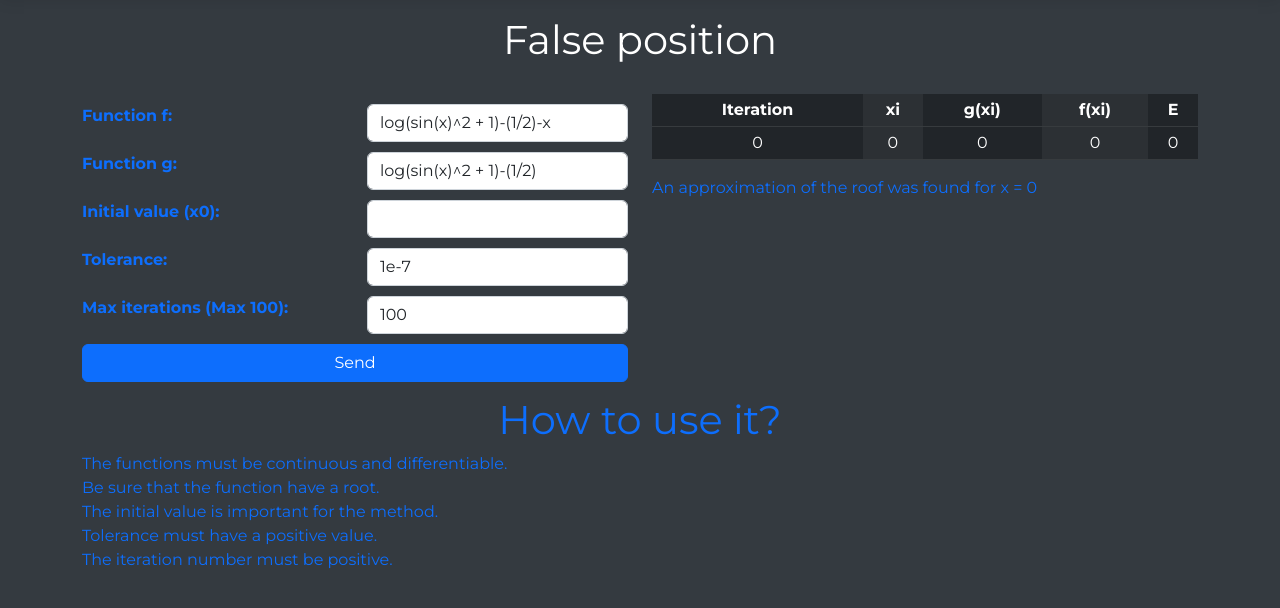
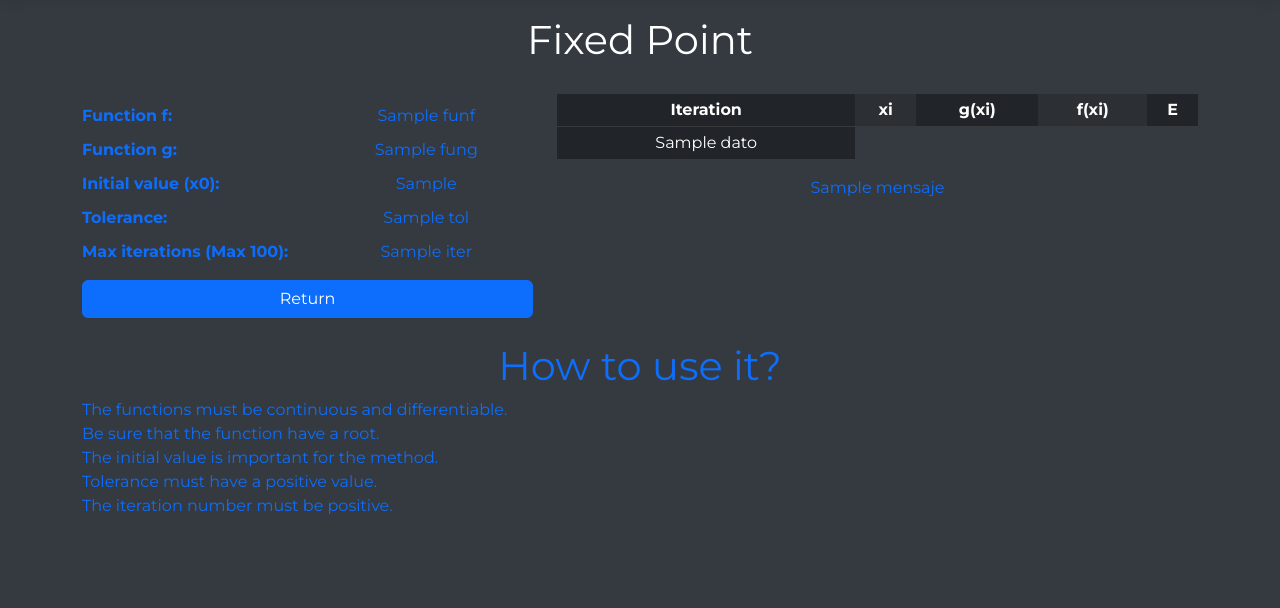
Before and after one commit to cczapatag/NumericalAnalysis, a Django app: template application/templates/fixed-point.html in a window 1280 px wide. Shown: the part 89-697 px from the top of the page. Run offline with Django 3.2, Linux system fonts and the light colour scheme; the template is opened without the code that fills it: most values are stand-ins (such as "Sample title", 1, 10 or a date in 2020); some libraries are stand-ins or nearby versions.

Commit message:
'updates'

```diff
--- a/application/Biseccion.py
+++ b/application/Biseccion.py
@@ -1,4 +1,3 @@
-import pandas as pd
 from math import *
 
 class Biseccion():
@@ -27,8 +26,6 @@ class Biseccion():
         b = float(b)
 
         valorX = { 'x' : a}
-
-        f = f.replace('^', '**')
 
         fa = eval(f, globals(), valorX)
 
--- a/application/ReglaFalsa.py
+++ b/application/ReglaFalsa.py
@@ -1,4 +1,3 @@
-import pandas as pd
 from math import *
 
 class ReglaFalsa():
--- a/application/templates/fixed-point.html
+++ b/application/templates/fixed-point.html
@@ -29,44 +29,86 @@
     </nav>
     <main data-bs-toggle="tooltip" data-bss-tooltip="" class="page landing-page" style="color: var(--bs-blue);background: var(--bs-gray-dark);padding-top: 0px;">
         <div class="container" style="padding-top: 0px;">
-            <h1 class="text-center text-white" style="margin-bottom: 30px;margin-top: 16px;">False position</h1>
+            <h1 class="text-center text-white" style="margin-bottom: 30px;margin-top: 16px;">Fixed Point</h1>
             <div style="display: block;">
                 <div class="row">
-                    <div class="col">
-                        <form method="post">
+                    <div class="col-lg-5" style="padding-bottom: 0px;margin: 0px;margin-bottom: 10px;">
+
+                        {% if datos %}
                             <div style="padding-top: 0px;margin-top: 10px;margin-bottom: 10px;">
                                 <div class="row">
                                     <div class="col-md-6 text-start"><strong>Function f:</strong></div>
-                                    <div class="col-md-6 text-center"><input class="form-control" type="text" value="log(sin(x)^2 + 1)-(1/2)-x"></div>
+                                    <div class="col-md-6 text-center">{{datos.funf}}</strong></div>
                                 </div>
                             </div>
                             <div style="padding-top: 0px;margin-top: 10px;margin-bottom: 10px;">
                                 <div class="row">
                                     <div class="col-md-6 text-start"><strong>Function g:</strong></div>
-                                    <div class="col-md-6 text-center"><input class="form-control" type="text" value="log(sin(x)^2 + 1)-(1/2)"></div>
+                                    <div class="col-md-6 text-center">{{datos.fung}}</strong></div>
                                 </div>
                             </div>
                             <div style="padding-top: 0px;margin-top: 10px;margin-bottom: 10px;">
                                 <div class="row">
                                     <div class="col-md-6 text-start"><strong>Initial value (x0):</strong></div>
-                                    <div class="col-md-6 text-center"><input class="form-control" type="text"></div>
+                                    <div class="col-md-6 text-center">{{datos.x0}}</strong></div>
                                 </div>
                             </div>
                             <div style="padding-top: 0px;margin-top: 10px;margin-bottom: 10px;">
                                 <div class="row">
                                     <div class="col-md-6 text-start"><strong>Tolerance:</strong></div>
-                                    <div class="col-md-6 text-center"><input class="form-control" type="text" value="1e-7"></div>
+                                    <div class="col-md-6 text-center">{{datos.tol}}</strong></div>
                                 </div>
                             </div>
                             <div style="padding-top: 0px;margin-top: 10px;margin-bottom: 10px;">
                                 <div class="row">
                                     <div class="col-md-6 text-start"><strong>Max iterations (Max 100):</strong></div>
-                                    <div class="col-md-6 text-center"><input class="form-control" type="text" value="100"></div>
+                                    <div class="col-md-6 text-center">{{datos.iter}}</strong></div>
                                 </div>
-                            </div><button class="btn btn-primary d-block w-100" type="submit">Send</button>
+                            </div><a class="btn btn-primary d-block w-100" role="button" style="margin-top: 16px;" href="../bisection">Return</a>
+
+                        {% else %}
+
+                            <form method="post">
+
+                                {% csrf_token %}
+
+                                <div style="padding-top: 0px;margin-top: 10px;margin-bottom: 10px;">
+                                    <div class="row">
+                                        <div class="col-md-6 text-start"><strong>Function f:</strong></div>
+                                        <div class="col-md-6 text-center"><input class="form-control" type="text" name="funcionf" value="log(sin(x)^2 + 1)-(1/2)-x" required></div>
+                                    </div>
+                                </div>
+                                <div style="padding-top: 0px;margin-top: 10px;margin-bottom: 10px;">
+                                    <div class="row">
+                                        <div class="col-md-6 text-start"><strong>Function g:</strong></div>
+                                        <div class="col-md-6 text-center"><input class="form-control" type="text" name="funciong" value="log(sin(x)^2 + 1)-(1/2)" required></div>
+                                    </div>
+                                </div>
+                                <div style="padding-top: 0px;margin-top: 10px;margin-bottom: 10px;">
+                                    <div class="row">
+                                        <div class="col-md-6 text-start"><strong>Initial value (x0):</strong></div>
+                                        <div class="col-md-6 text-center"><input class="form-control" type="number" name="x0" value="-0.5" required></div>
+                                    </div>
+                                </div>
+                                <div style="padding-top: 0px;margin-top: 10px;margin-bottom: 10px;">
+                                    <div class="row">
+                                        <div class="col-md-6 text-start"><strong>Tolerance:</strong></div>
+                                        <div class="col-md-6 text-center"><input class="form-control" type="text" name="tolerancia" value="1e-7" required></div>
+                                    </div>
+                                </div>
+                                <div style="padding-top: 0px;margin-top: 10px;margin-bottom: 10px;">
+                                    <div class="row">
+                                        <div class="col-md-6 text-start"><strong>Max iterations (Max 100):</strong></div>
+                                        <div class="col-md-6 text-center"><input class="form-control" type="number" name="iteraciones" value="100" required></div>
+                                    </div>
+                                </div><button class="btn btn-primary d-block w-100" type="submit" style="margin-top: 16px;">Send</button>
+
                             </form>
+
+                        {% endif %}
+
                     </div>
-                    <div class="col">
+                    <div class="col text-break d-flex flex-column" style="margin: 0px;margin-bottom: 10px;">
                         <div>
                             <div class="table-responsive text-center">
                                 <table class="table table-striped-columns table-dark table-sm">
@@ -80,6 +122,21 @@
                                         </tr>
                                     </thead>
                                     <tbody class="text-center">
+                                        {% if resultado %}
+
+                                            {% for datos in resultado %}
+
+                                            <tr>
+                                                {% for dato in datos %}
+
+                                                    <td>{{dato}}</td>
+
+                                                {% endfor %}
+                                            </tr>
+
+                                            {% endfor %}
+
+                                        {% else %}
                                             <tr>
                                                 <td>0</td>
                                                 <td>0</td>
@@ -87,12 +144,21 @@
                                                 <td>0</td>
                                                 <td>0</td>
                                             </tr>
+                                        {% endif %}
                                     </tbody>
                                 </table>
                             </div>
                         </div>
                         <div>
-                            <p style="background: var(--bs-gray-800);">An approximation of the roof was found for x = 0</p>
+                            {% if mensaje %}
+
+                                <p class="text-start text-sm-center">{{mensaje}}</p>
+
+                            {% else %}
+
+                                <p class="text-start text-sm-center">An approximation of the roof was found for m = 0</p>
+
+                            {% endif %}
                         </div>
                     </div>
                 </div>
@@ -100,6 +166,9 @@
             <div>
                 <h1 class="text-center" style="padding-top: 0px;margin-top: 14px;">How to use it?</h1>
                 <p>The functions must be continuous and differentiable.<br>Be sure that the function have a root.<br>The initial value is important for the method.<br>Tolerance must have a positive value.<br>The iteration number must be positive.</p>
+            </div>
+            <div class="container">
+                <br>
             </div>
         </div>
     </main>
```
Also changed, not shown: application/PuntoFijo.py (+53 -56 lines), application/views.py (+29 -1 lines). Lines whose indentation alone changed are shown as unchanged.
